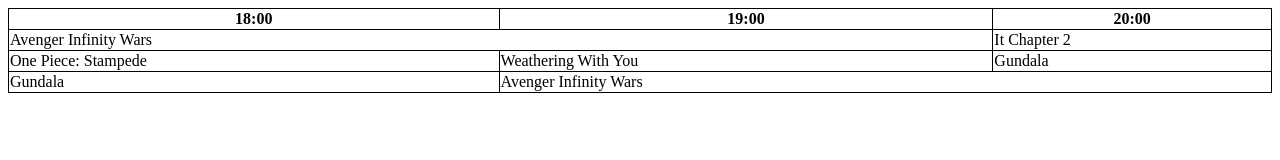
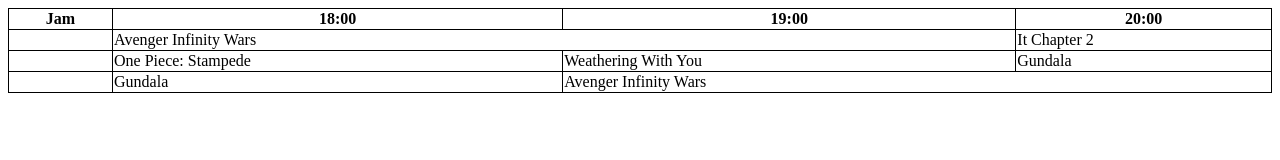
Before and after one commit to emil-prayoga/Tabel, a plain HTML site: page index.html in a window 1280 px wide. Drawn offline with Linux system fonts and the light colour scheme.

Commit message:
second commit

```diff
--- a/index.html
+++ b/index.html
@@ -21,20 +21,24 @@
 <body>
 <table>
   <tr>
+    <th>Jam</th>
     <th>18:00</th>
     <th>19:00</th>
     <th>20:00</th>
   </tr>
   <tr>
+     <td> </td>
     <td colspan="2">Avenger Infinity Wars</td>
     <td>It Chapter 2</td>
   </tr>
   <tr>
+    <td></td>
     <td>One Piece: Stampede</td>
     <td>Weathering With You</td>
     <td>Gundala</td>
   </tr>
   <tr>
+    <td></td>
     <td>Gundala</td>
     <td colspan="2">Avenger Infinity Wars</td>
   </tr>
```
